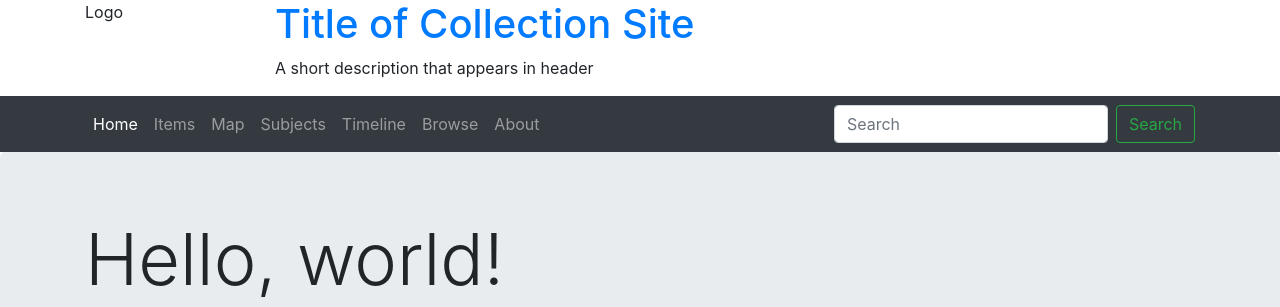
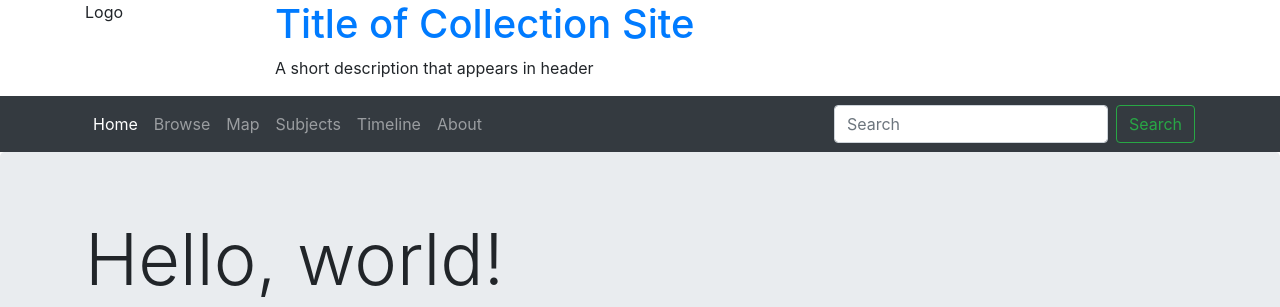
Before and after one commit to uidaholib/pages-collection, a Jekyll site: the page built from index.md, in a window 1280 px wide. Shown: the top 307 px of the page. Built offline with Jekyll 4.4.1, drawn with Linux system fonts in a browser that asks for light colours.

Commit message:
fix search

```diff
--- a/_includes/collection-nav.html
+++ b/_includes/collection-nav.html
@@ -9,8 +9,8 @@
                 <li class="nav-item {% if page.url == "/" %} active{% endif %}">
                     <a class="nav-link" href="{{ "/" | relative_url }}">Home</a>
                 </li>
-                <li class="nav-item {% if page.url == "/items/" %} active{% endif %}">
-                    <a class="nav-link" href="{{ "/items/" | relative_url }}">Items</a>
+                <li class="nav-item {% if page.url == "/browse/" %} active{% endif %}">
+                    <a class="nav-link" href="{{ "/browse/" | relative_url }}">Browse</a>
                 </li>
                 <li class="nav-item {% if page.url == "/map/" %} active{% endif %}">
                     <a class="nav-link" href="{{ "/map/" | relative_url }}">Map</a>
@@ -20,9 +20,6 @@
                 </li>
                 <li class="nav-item {% if page.url == "/timeline/" %} active{% endif %}">
                     <a class="nav-link" href="{{ "/timeline/" | relative_url }}">Timeline</a>
-                </li>
-                <li class="nav-item {% if page.url == "/browse/" %} active{% endif %}">
-                    <a class="nav-link" href="{{ "/browse/" | relative_url }}">Browse</a>
                 </li>
                 <li class="nav-item {% if page.url == "/about/" %} active{% endif %}">
                     <a class="nav-link" href="{{ "/about/" | relative_url }}">About</a>
@@ -35,7 +32,7 @@
                 }
             </script>
             <form class="form-inline my-2 my-lg-0" role="search" id="search" onsubmit="google_search(); return false;">
-                <input class="form-control mr-sm-2" type="text" placeholder="Search" aria-label="Search">
+                <input id="google-search" class="form-control mr-sm-2" type="text" placeholder="Search" aria-label="Search">
                 <button class="btn btn-outline-success my-2 my-sm-0" type="submit">Search</button>
             </form>
         </div>
```
